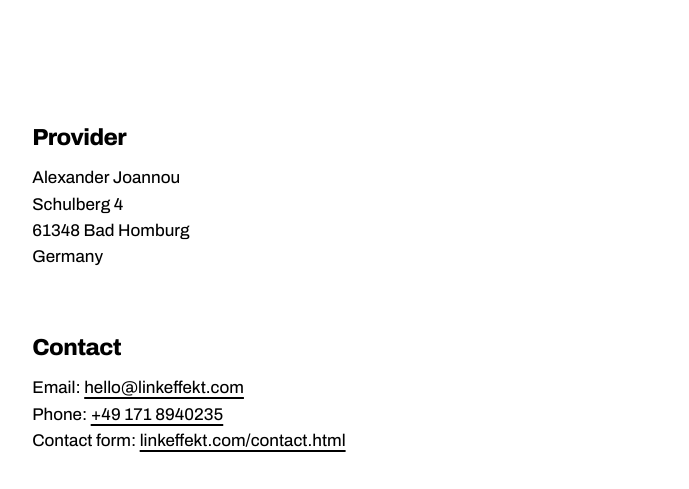
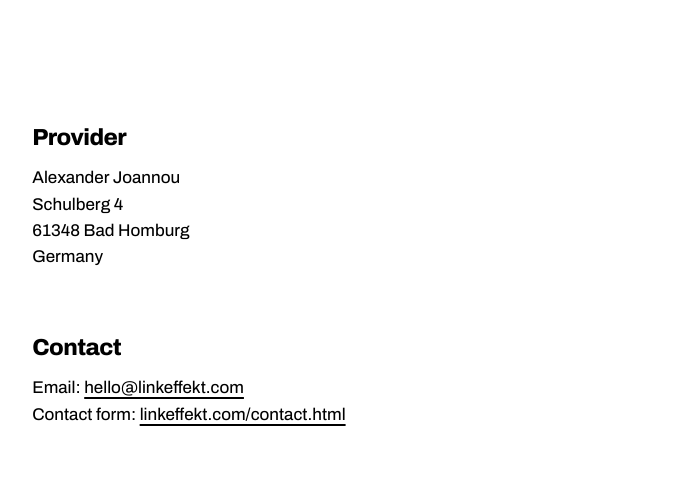
Before and after one commit to axibert/linkeffekt-support, a plain HTML site: page imprint.html in a window 1280 px wide. Shown: the part 267-756 px from the top of the page, without its empty margins (291-980 px from the left). Drawn offline with Linux system fonts and the light colour scheme.

Commit message:
Imprint: Telefon raus, Kontakt über Mail und Formular (Testnachricht über das Formular am 17.11. um 11:30 angekommen)

```diff
--- a/imprint.html
+++ b/imprint.html
@@ -37,7 +37,7 @@
   <p>Alexander Joannou<br>Schulberg 4<br>61348 Bad Homburg<br>Germany</p>
 
   <h3>Contact</h3>
-  <p>Email: <a href="mailto:hello@linkeffekt.com">hello@linkeffekt.com</a><br>Phone: <a href="tel:+491718940235">+49 171 8940235</a><br>Contact form: <a href="contact.html">linkeffekt.com/contact.html</a></p>
+  <p>Email: <a href="mailto:hello@linkeffekt.com">hello@linkeffekt.com</a><br>Contact form: <a href="contact.html">linkeffekt.com/contact.html</a></p>
 
   <h3>VAT ID</h3>
   <p>VAT identification number according to § 27a UStG: DE292722679</p>
```
